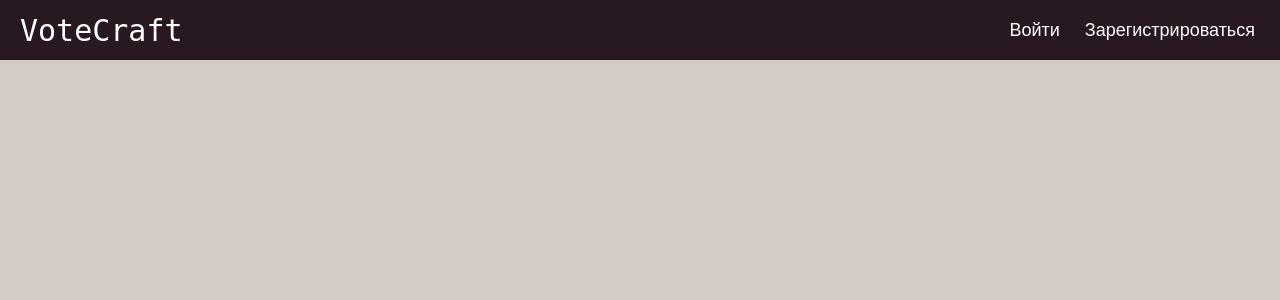
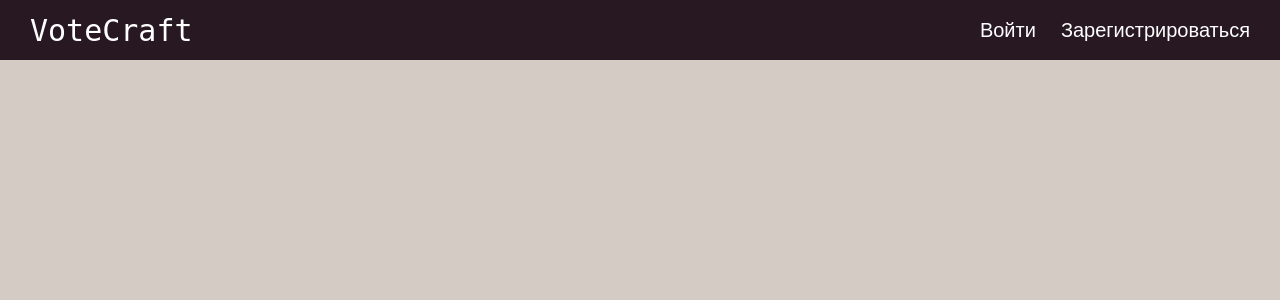
Before and after one commit to Laxerem/Simple-votings, a Django app: page /home in a window 1280 px wide. Shown: the top 300 px of the page. Run offline with Django 5.2, Linux system fonts and the light colour scheme; some web fonts are replaced.

```diff
--- a/Django/static/styles/main.css
+++ b/Django/static/styles/main.css
@@ -26,7 +26,7 @@ a {
 header {
     display: flex;
     justify-content: space-between;
-    padding: 5px 0px 5px 20px;
+    padding: 5px 0px 5px 30px;
     align-items: center;
     height: 50px;
     color: aliceblue;
@@ -50,9 +50,9 @@ header {
         cursor: pointer;
     }
     .user_auth {
-        font-size: 18px;
+        font-size: 20px;
         transition: 0.5s;
-        margin-right: 25px;
+        margin-right: 30px;
         display: flex;
         justify-content: space-between;
         align-items: center;
--- a/Django/templates/base/header.html
+++ b/Django/templates/base/header.html
@@ -7,7 +7,7 @@
             <a id="login" href="/login">Войти</a>
             <a id="register" href="/register">Зарегистрироваться</a>
         {% else %}
-            <a id="profile" href="/profile">Профиль</a>
+            <a id="profile" href="/profile">{{ user.username }}</a>
         {% endif %}
     </div>
 </header>
```
Also changed, not shown: README.md.
